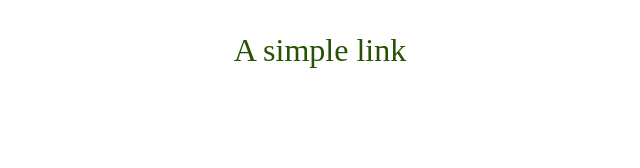
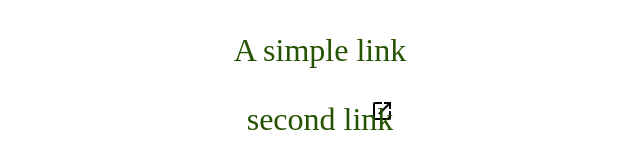
Before and after one commit to nasudaai/learning-css, a plain HTML site: page styling-text/link/link.html in a window 1280 px wide. Shown: the whole page, without its empty margins (320-960 px from the left). Drawn offline with Linux system fonts and the light colour scheme.

Commit message:
add second link css

```diff
--- a/styling-text/link/link.html
+++ b/styling-text/link/link.html
@@ -2,8 +2,11 @@
 <html>
 <head>
   <link rel="stylesheet" href="./style.css" />
+  <link rel="stylesheet" href="./second-link.css" />
 </head>
 <body>
   <p><a href="#">A simple link</a></p>
+
+  <p><a href="http://#" class="second">second link</a></p>
 </body>
 </html>
--- /dev/null
+++ b/styling-text/link/second-link.css
@@ -0,0 +1,5 @@
+
+
+.second[href*="http"] {
+  background: url("./image/open.png") no-repeat 100% 0;
+}
--- a/styling-text/link/style.css
+++ b/styling-text/link/style.css
@@ -23,3 +23,9 @@ a:focus {
   border-bottom: 1px solid;
   background: #cdfeaa;
 }
+
+
+a:active {
+  background: #265301;
+  color: #cdfeaa;
+}
```
Also changed, not shown: styling-text/link/image/open.png (added).
